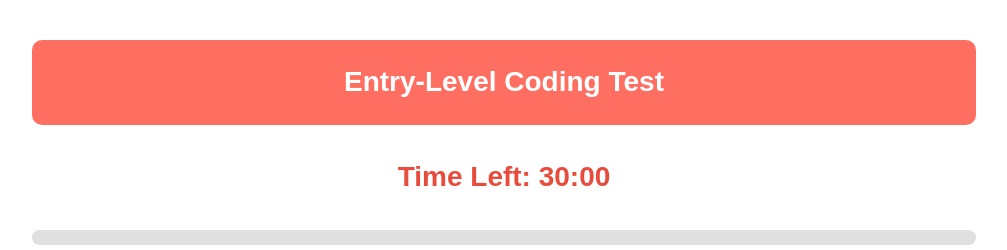
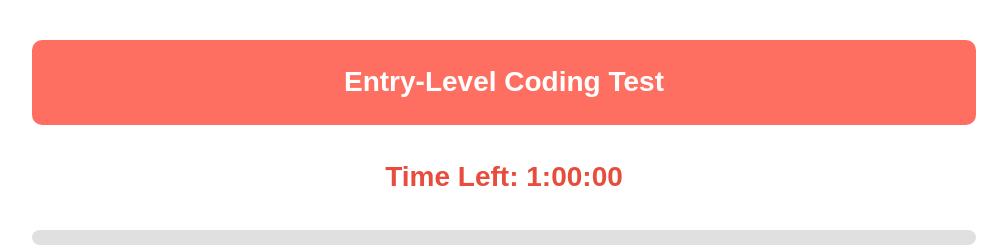
Before and after one commit to sandyddeveloper/Test, a plain HTML site: page index.html in a window 1280 px wide. Shown: the top 250 px of the page, without its empty margins (136-1143 px from the left). Drawn offline with Linux system fonts and the light colour scheme.

Commit message:
Update index.html

```diff
--- a/index.html
+++ b/index.html
@@ -205,7 +205,7 @@
             Entry-Level Coding Test
         </header>
 
-        <div class="timer" id="timer">Time Left: 30:00</div>
+        <div class="timer" id="timer">Time Left: 1:00:00</div>
 
         <div class="progress-bar">
             <div id="progress-bar" class="progress"></div>
```
